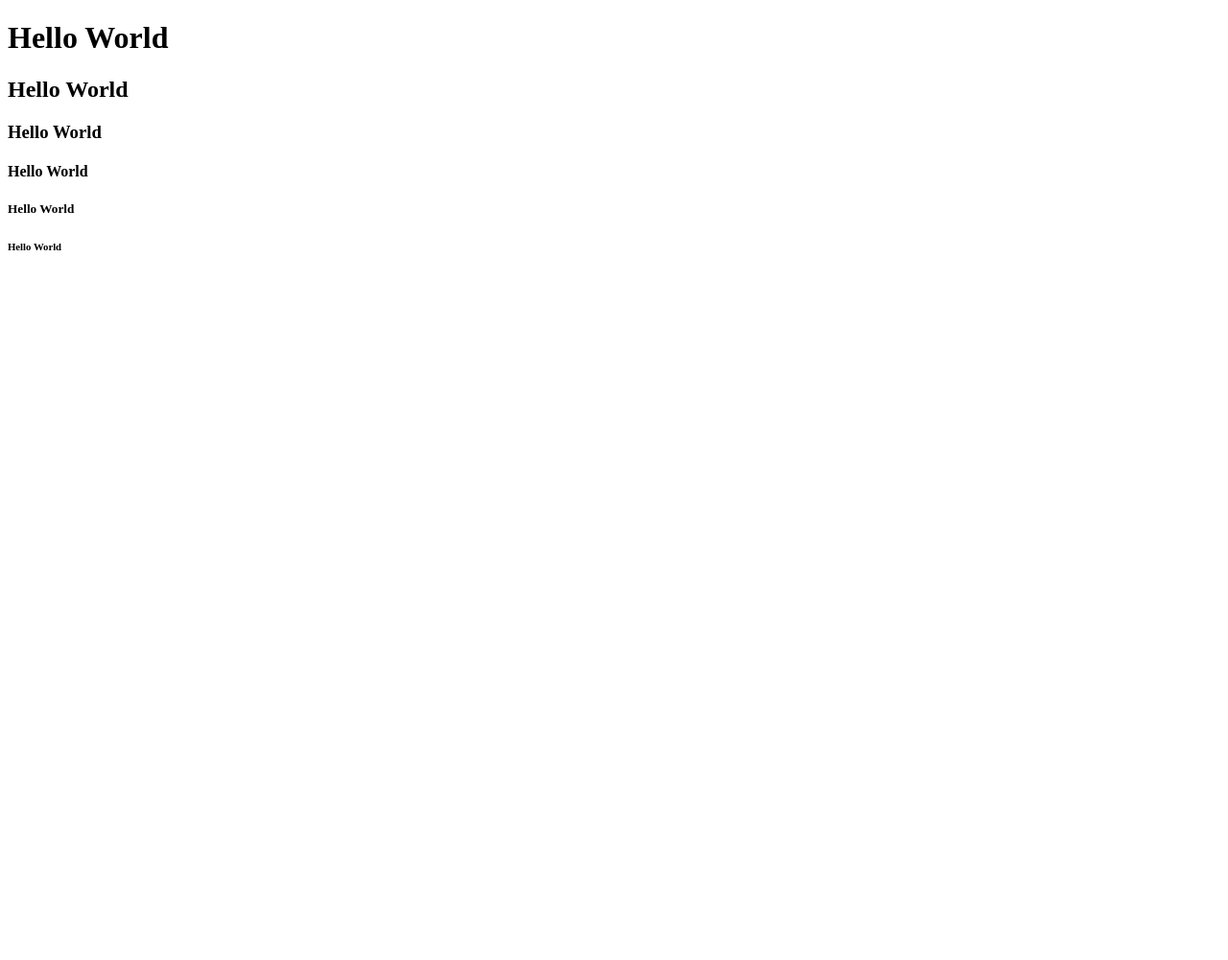
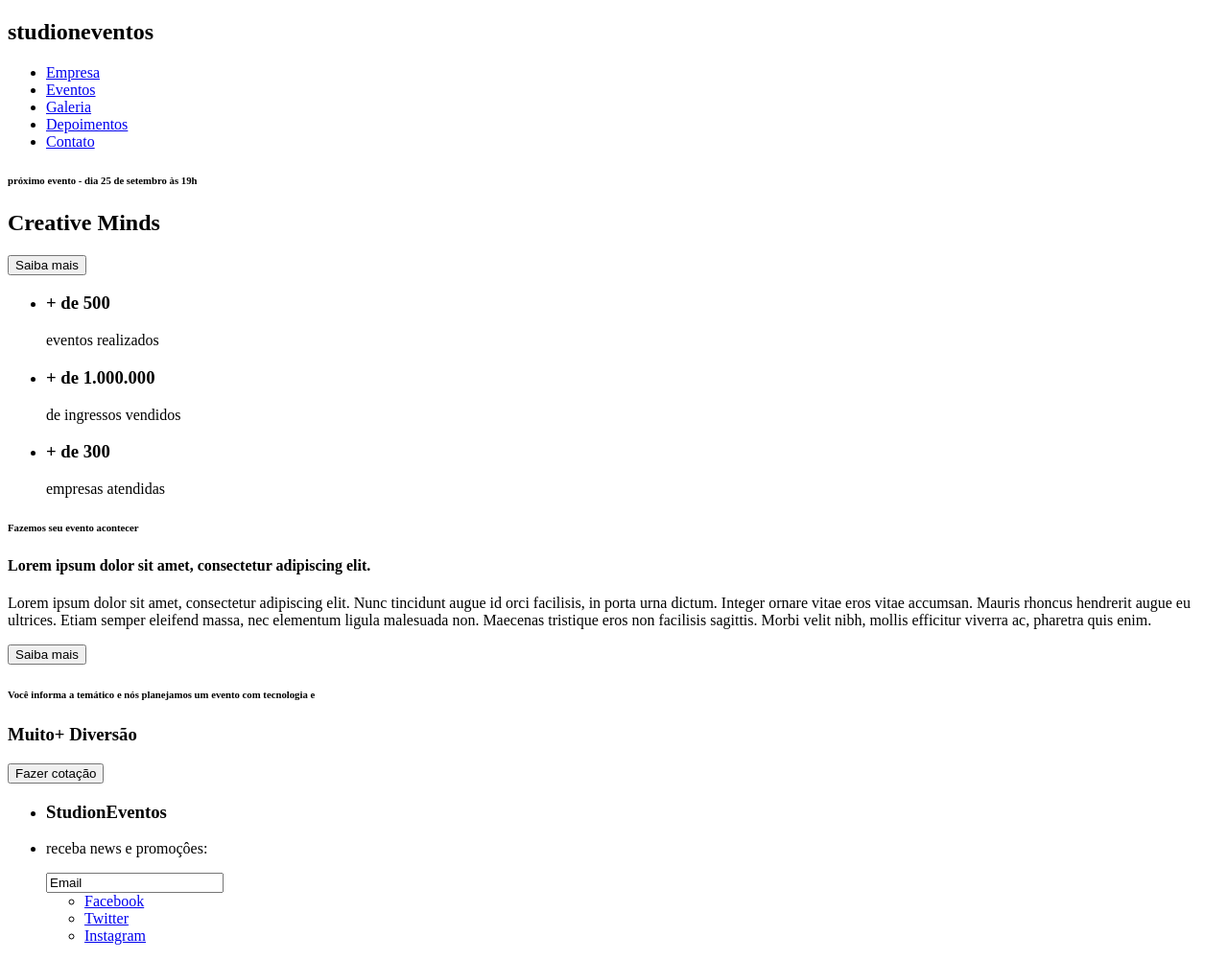
Before and after one commit to hugomonteirosouza/Studion-project, a website: page src/index.html in a window 1280 px wide. Shown: the whole page at 96% size. Before the commit the page ends 800 px from the top, so only its background shows below. Drawn offline with Linux system fonts and the light colour scheme.

Commit message:
feat(index):made the html main page

```diff
--- a/src/index.html
+++ b/src/index.html
@@ -1,18 +1,94 @@
 <!DOCTYPE html>
 <html lang="pt-BR">
+
 <head>
     <meta charset="UTF-8">
     <meta http-equiv="X-UA-Compatible" content="IE=edge">
     <meta name="viewport" content="width=device-width, initial-scale=1.0">
-    <title>Document</title>
+    <title>STUDION</title>
 </head>
+
 <body>
-    <h1>Hello World</h1>
-    <h2>Hello World</h2>
-    <h3>Hello World</h3>
-    <h4>Hello World</h4>
-    <h5>Hello World</h5>
-    <h6>Hello World</h6>
+    <nav>
+        <h1>studi<span>on</span><span>eventos</span></h1>
+        <ul>
+            <li>
+                <a href="#empresa">
+                    Empresa
+                </a>
+            </li>
+            <li>
+                <a href="#eventos">
+                    Eventos
+                </a>
+            </li>
+            <li>
+                <a href="#galeria">
+                    Galeria
+                </a>
+            </li>
+            <li>
+                <a href="#depoimentos">
+                    Depoimentos
+                </a>
+            </li>
+            <li>
+                <a href="#contato">
+                    Contato
+                </a>
+            </li>
+
+        </ul>
+    </nav>
+    <header>
+        <div id="slider">
+            <div class="slide">
+                <h6><span>próximo evento </span>- dia 25 de setembro às 19h</h6>
+                <h2><span>Creative</span> Minds</h2>
+                <button>Saiba mais</button>
+            </div>
+        </div>
+    </header>
+    <main>
+        <section id="eventos">
+            <ul>
+                <li><h3>+ de 500 </h3>eventos realizados</li>
+                <li><h3>+ de 1.000.000 </h3>de ingressos vendidos</li>
+                <li><h3>+ de 300 </h3> empresas atendidas</li>
+            </ul>
+        </section>
+        <section id="principal">
+            <div id="img">
+
+            </div>
+            <div id="conteudo">
+                <h6>Fazemos seu evento acontecer</h6>
+                <h4>Lorem ipsum dolor sit amet, consectetur adipiscing elit.</h4>
+                <p>Lorem ipsum dolor sit amet, consectetur adipiscing elit. Nunc tincidunt augue id orci facilisis, in porta urna dictum. Integer ornare vitae eros vitae accumsan. Mauris rhoncus hendrerit augue eu ultrices. Etiam semper eleifend massa, nec elementum ligula malesuada non. Maecenas tristique eros non facilisis sagittis. Morbi velit nibh, mollis efficitur viverra ac, pharetra quis enim.</p>
+                <button>Saiba mais</button>
+            </div>
+        </section>
+    </main>
+    <footer>
+        <section id="final">
+            <div>
+                <h6>Você informa a temático e nós planejamos um evento com tecnologia e</h6>
+                <h3><span>Muito+ </span>Diversão</h3>
+                <button>Fazer cotação</button>
+            </div>
+        </section>
+        <section id="rodape">
+            <ul>
+                <li><h3>Studi<span>on</span><span>Eventos</span></h3></li>
+                <li><p>receba news e promoçôes:</p><input type="text" name="email" size="20" value="Email"></li>
+                <ul>
+                    <li><a href="#facebook">Facebook</a></li>
+                    <li><a href="#twitter">Twitter</a></li>
+                    <li><a href="#instagram">Instagram</a></li>
+                </ul>
+            </ul>
+        </section>
+    </footer>
 
 </body>
 </html>
```
